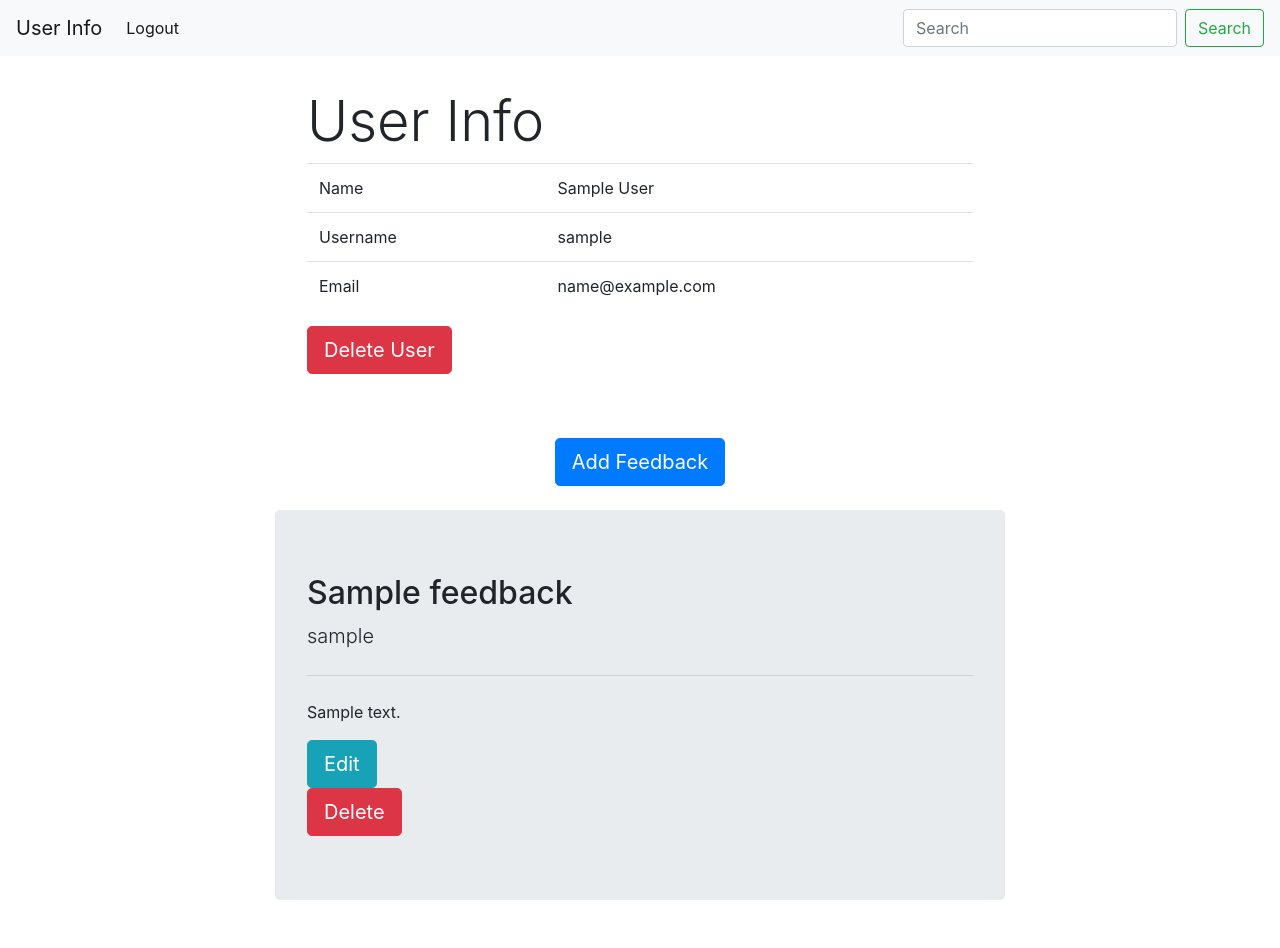
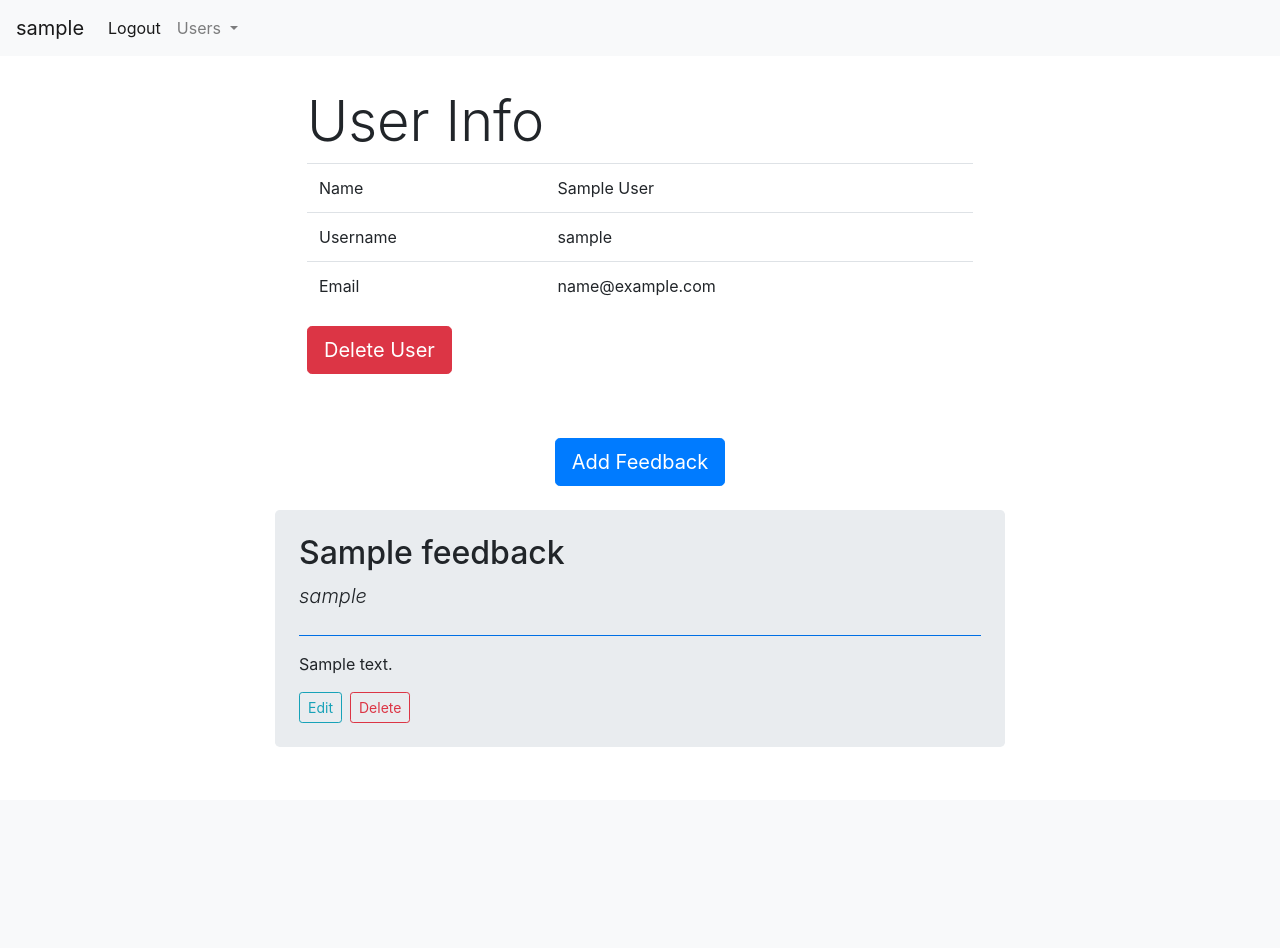
Before and after one commit to shapirobd/flask_feedback, a Flask app: a page that uses templates/base.html in a window 1280 px wide. After the commit the page ends 747 px from the top, so only its background shows below. Run offline with Flask 2, Linux system fonts and the light colour scheme; the visitor is signed in with stand-in values (Sample User, id 1); tables that the repository leaves empty hold one stand-in row (values such as "Sample post"); some libraries are stand-ins or nearby versions.

Commit message:
Completed all further study EXCEPT for the password reset challenge

```diff
--- a/app.py
+++ b/app.py
@@ -2,7 +2,7 @@ from flask import Flask, render_template, redirect, request, flash, session
 from flask_debugtoolbar import DebugToolbarExtension
 from models import db, connect_db, User, Feedback
 from forms import RegisterForm, LoginForm, FeedbackForm
-from sqlalchemy.exc import IntegrityError
+from sqlalchemy.exc import IntegrityError, DataError
 
 app = Flask(__name__)
 
@@ -26,21 +26,14 @@ def root():
 def register_user():
     """Show a form that when submitted will register/create a user.
     This form should accept a username, password, email, first_name, and last_name."""
+    if 'username' in session:
+        return redirect(f"/users/{session['username']}")
 
     form = RegisterForm()
 
-    # Process the registration form by adding a new user. Then redirect to / secret
     if form.validate_on_submit():
 
-        username = form.username.data
-        password = form.password.data
-        email = form.email.data
-        first_name = form.first_name.data
-        last_name = form.last_name.data
-
-        new_user = User.register(username=username, pwd=password,
-                                 email=email, first_name=first_name, last_name=last_name)
-
+        new_user = User.register(form=form)
         db.session.add(new_user)
 
         try:
@@ -49,10 +42,27 @@ def register_user():
             form.username.errors.append(
                 'Username is already taken. Please try another.')
             return render_template('register.html', form=form)
-
+        except DataError:
+            if len(new_user.username) > 20:
+                form.username.errors.append(
+                    'Username may not exceed 20 characters. Please try another username.'
+                )
+            if len(new_user.email) > 50:
+                form.email.errors.append(
+                    'Username may not exceed 50 characters. Please try another email.'
+                )
+            if len(new_user.first_name) > 30:
+                form.first_name.errors.append(
+                    'First name may not exceed 20 characters. Please try another first name.'
+                )
+            if len(new_user.last_name) > 30:
+                form.last_name.errors.append(
+                    'Last name may not exceed 20 characters. Please try another last name.'
+                )
+            return render_template('register.html', form=form)
         session['username'] = new_user.username
         flash('Welcome! Successfully Created Your Account!', 'success')
-        return redirect(f'/users/{username}')
+        return redirect(f"/users/{session['username']}")
 
     return render_template('register.html', form=form)
 
@@ -60,32 +70,31 @@ def register_user():
 @app.route('/login', methods=['GET', 'POST'])
 def login_user():
     """Show a form that when submitted will login a user. This form should accept a username and a password."""
+    if 'username' in session:
+        return redirect(f"/users/{session['username']}")
+
     form = LoginForm()
 
-    # Process the login form, ensuring the user is authenticated and going to / secret if so.
     if form.validate_on_submit():
-        username = form.username.data
-        password = form.password.data
-
-        user = User.authenticate(username=username, pwd=password)
-
+        user = User.authenticate(form=form)
         if user:
             flash(f'Welcome back, {user.username}', 'primary')
-            session['username'] = username
-            return redirect(f'/users/{username}')
+            session['username'] = user.username
+            return redirect(f'/users/{user.username}')
         else:
             form.username.errors = ['Invalid username/password']
-
     return render_template('login.html', form=form)
 
 
 @app.route('/users/<string:username>')
 def show_secret(username):
-    if 'username' in session:
-        user = User.query.get(username)
-        feedbacks = user.feedbacks
-        return render_template('secret.html', user=user, feedbacks=feedbacks)
-    flash('Permission denied - please log in.', 'danger')
+    if 'username' in session and username == session['username'] or User.query.get(session['username']).is_admin:
+        user = User.query.get_or_404(username)
+        logged_in_user = User.query.get(session['username'])
+        users = User.query.all()
+        feedbacks = Feedback.query.filter(Feedback.user != None)
+        return render_template('secret.html', user=user, users=users, logged_in_user=logged_in_user, feedbacks=feedbacks)
+    flash('Permission denied - please log in with the correct account.', 'danger')
     return redirect('/login')
 
 
@@ -97,7 +106,7 @@ def logout_user():
 
 @app.route('/users/<string:username>/feedback/add', methods=['GET', 'POST'])
 def add_feedback(username):
-    if 'username' in session:
+    if 'username' in session and username == session['username'] or User.query.get(session['username']).is_admin:
         form = FeedbackForm()
         if form.validate_on_submit():
             title = form.title.data
@@ -110,15 +119,17 @@ def add_feedback(username):
             db.session.commit()
 
             return redirect(f'/users/{username}')
-        return render_template('feedback_form.html', form=form, username=username)
+        users = User.query.all()
+        logged_in_user = User.query.get(session['username'])
+        return render_template('feedback_form.html', form=form, users=users, logged_in_user=logged_in_user, username=username)
     return redirect('/login')
 
 
 @app.route('/feedback/<int:feedback_id>/update', methods=['GET', 'POST'])
 def update_feedback(feedback_id):
-    feedback = Feedback.query.get(feedback_id)
+    feedback = Feedback.query.get_or_404(feedback_id)
 
-    if 'username' in session and session['username'] == feedback.username:
+    if 'username' in session and session['username'] == feedback.username or User.query.get(session['username']).is_admin:
         form = FeedbackForm()
 
         if form.validate_on_submit():
@@ -129,15 +140,16 @@ def update_feedback(feedback_id):
 
             return redirect(f"/users/{session['username']}")
         form.content.data = feedback.content
-        return render_template('update_feedback_form.html', form=form, username=session['username'], feedback=feedback)
+        users = User.query.all()
+        logged_in_user = User.query.get(session['username'])
+        return render_template('update_feedback_form.html', form=form, users=users, logged_in_user=logged_in_user, username=session['username'], feedback=feedback)
     return redirect('/login')
 
 
 @app.route('/feedback/<int:feedback_id>/delete', methods=['POST'])
 def delete_feedback(feedback_id):
-    feedback = Feedback.query.get(feedback_id)
-
-    if 'username' in session and session['username'] == feedback.username:
+    feedback = Feedback.query.get_or_404(feedback_id)
+    if 'username' in session and session['username'] == feedback.username or User.query.get(session['username']).is_admin:
 
         db.session.delete(feedback)
         db.session.commit()
@@ -149,11 +161,14 @@ def delete_feedback(feedback_id):
 
 @app.route('/users/<string:username>/delete', methods=['POST'])
 def delete_user(username):
-    user = User.query.get(username)
+    user = User.query.get_or_404(username)
 
-    if 'username' in session and session['username'] == username:
-        session.pop("username")
+    if 'username' in session and session['username'] == username or User.query.get(session['username']).is_admin:
         db.session.delete(user)
         db.session.commit()
-
+        if not User.query.get(session['username']).is_admin:
+            session.pop("username")
+            return redirect("/login")
+        else:
+            return redirect(f"/users/{session['username']}")
     return redirect("/login")
--- a/forms.py
+++ b/forms.py
@@ -1,5 +1,5 @@
 from flask_wtf import FlaskForm
-from wtforms import StringField, PasswordField, TextAreaField
+from wtforms import StringField, PasswordField, TextAreaField, BooleanField
 from wtforms.validators import InputRequired
 
 
@@ -13,6 +13,9 @@ class RegisterForm(FlaskForm):
     first_name = StringField('First name', validators=[InputRequired()])
     last_name = StringField('Last name', validators=[InputRequired()])
 
+    is_admin = BooleanField(
+        'Please check this box if you are an administrator.')
+
 
 class LoginForm(FlaskForm):
 
--- a/templates/base.html
+++ b/templates/base.html
@@ -14,15 +14,38 @@
 	<body>
 		<nav class="navbar navbar-expand-lg navbar-light bg-light">
 			<div class="collapse navbar-collapse" id="navbarSupportedContent">
-				<ul class="navbar-nav mr-auto">
+				<ul class="navbar-nav mr-0">
 					{% if session['username'] %}
-					<a class="navbar-brand" href="/users/{{session['username']}}"
-						>User Info</a
-					>
+					<li class="nav-item active">
+						<a class="navbar-brand" href="/users/{{session['username']}}"
+							>{{session['username']}}</a
+						>
+					</li>
 					<li class="nav-item active">
 						<a class="nav-link" href="/logout">Logout</a>
 					</li>
-					{% else %}
+					{% if logged_in_user.is_admin %}
+					<li class="nav-item dropdown">
+						<a
+							class="nav-link dropdown-toggle"
+							href="#"
+							id="navbarDropdownMenuLink"
+							role="button"
+							data-toggle="dropdown"
+							aria-haspopup="true"
+							aria-expanded="false"
+						>
+							Users
+						</a>
+						<div class="dropdown-menu" aria-labelledby="navbarDropdownMenuLink">
+							{% for each_user in users %}
+							<a class="dropdown-item" href="/users/{{each_user.username}}"
+								>{{each_user.username}}</a
+							>
+							{% endfor %}
+						</div>
+					</li>
+					{% endif %} {% else %}
 					<li class="nav-item active">
 						<a class="nav-link" href="/login">Login</a>
 					</li>
@@ -31,17 +54,6 @@
 					</li>
 					{% endif %}
 				</ul>
-				<form class="form-inline my-2 my-lg-0">
-					<input
-						class="form-control mr-sm-2"
-						type="search"
-						placeholder="Search"
-						aria-label="Search"
-					/>
-					<button class="btn btn-outline-success my-2 my-sm-0" type="submit">
-						Search
-					</button>
-				</form>
 			</div>
 		</nav>
 		<div class="container my-3">
--- a/templates/register.html
+++ b/templates/register.html
@@ -7,8 +7,9 @@
 			{{form.hidden_tag()}} {% for field in form if field.widget.input_type !=
 			'hidden' %}
 			<p>
-				{{field.label}} {{field(class_='form-control')}} {% for err in
-				field.errors %}
+				{{field.label}} {% if field == form.is_admin %} {{field}} {% else %}
+				{{field(class_='form-control')}} {% endif %} {% for err in
+				field.errors%}
 				<span class="form-text text-danger">{{err}}</span>
 				{% endfor %}
 			</p>
--- a/templates/secret.html
+++ b/templates/secret.html
@@ -31,20 +31,26 @@
 			>
 		</div>
 		{% for feedback in feedbacks %}
-		<div class="jumbotron">
+		<div class="jumbotron py-4 px-4">
 			<h2 class="display-5">{{feedback.title}}</h2>
-			<p class="lead">{{feedback.username}}</p>
-			<hr class="my-4" />
+			<p class="lead"><i>{{feedback.username}}</i></p>
+			<hr class="mt-4 bg-primary" />
 			<p>{{feedback.content}}</p>
+			<div class="row mx-0">
 				<a
-				class="btn btn-info btn-lg"
+					class="btn btn-outline-info btn-sm mr-2"
 					href="/feedback/{{feedback.id}}/update"
 					role="button"
 					>Edit</a
 				>
+				{% if feedback.username == session['username'] or user.is_admin %}
 				<form action="/feedback/{{feedback.id}}/delete" method="POST">
-				<button class="btn btn-danger btn-lg" type="submit">Delete</button>
+					<button class="btn btn-outline-danger btn-sm" type="submit">
+						Delete
+					</button>
 				</form>
+				{% endif %}
+			</div>
 		</div>
 		{% endfor %}
 	</div>
```
Also changed, not shown: models.py (+15 -3 lines). Lines whose indentation alone changed are shown as unchanged.
